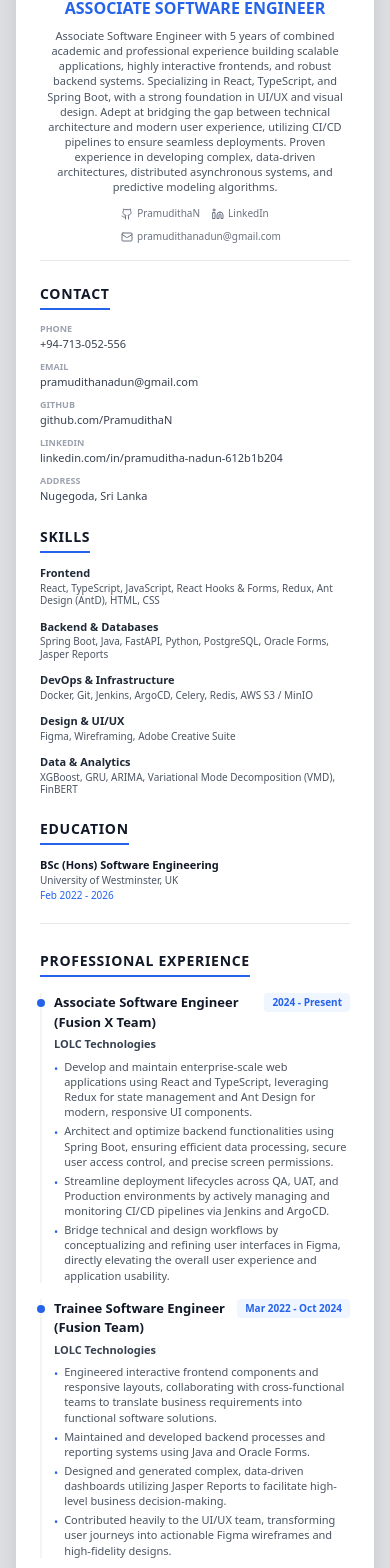
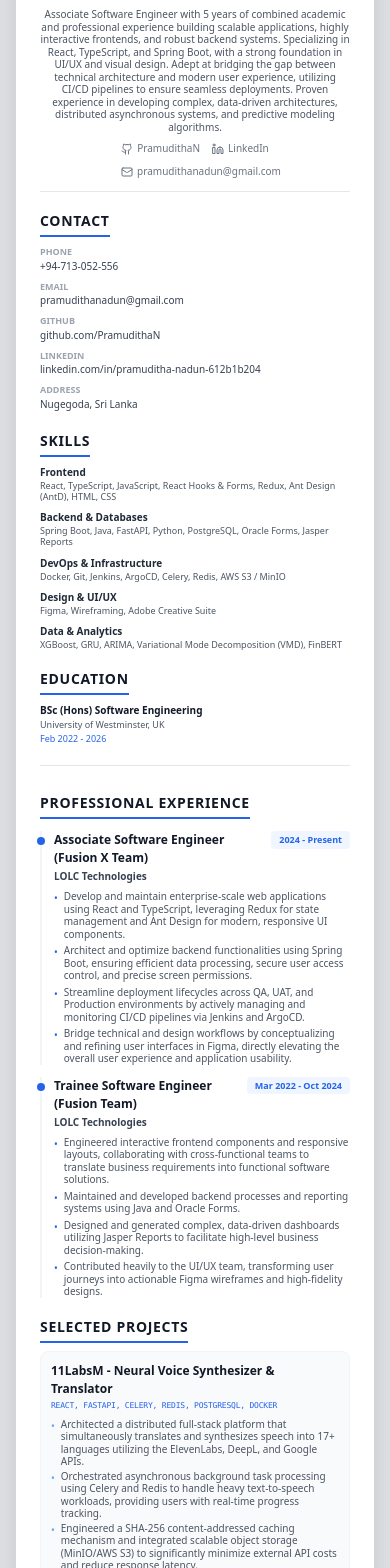
Before and after one commit to PramudithaN/pramuditha_cv, a React (Create React App) app: page / in a window 390 px wide. Shown: the part 292-1860 px from the top of the page. Built offline with nearby package versions, Linux system fonts and the light colour scheme.

Commit message:
feat(responsive): made the size to US letter download

```diff
--- a/src/App.tsx
+++ b/src/App.tsx
@@ -91,31 +91,28 @@ function App() {
   ];
 
   const handleDownloadPDF = () => {
-    // 1. Set state to force desktop layout
     setIsDownloading(true);
 
-    // 2. Wait slightly for the DOM to re-render with strict US Letter dimensions
     setTimeout(() => {
       const element = document.getElementById("resume-content");
       if (element) {
         html2canvas(element, {
           scale: 3,
           useCORS: true,
-          windowWidth: 816, // Letter pixel width
-          windowHeight: 1056, // Letter pixel height
+          windowWidth: 816,
+          windowHeight: 1056,
+          scrollY: 0, // Prevents browser scroll position from clipping the top/bottom
+          scrollX: 0
         }).then((canvas) => {
           const imgData = canvas.toDataURL("image/png");
-          // Use 'letter' format explicitly
           const pdf = new jsPDF("p", "mm", "letter");
 
-          // Strict US Letter dimensions in mm
           const imgWidth = 215.9;
           const imgHeight = 279.4;
 
           pdf.addImage(imgData, "PNG", 0, 0, imgWidth, imgHeight);
           pdf.save("Pramuditha_Nadun_CV.pdf");
 
-          // 3. Revert back to responsive mobile layout
           setIsDownloading(false);
         });
       }
@@ -142,36 +139,34 @@ function App() {
         )}
       </button>
 
-      {/* Responsive Container:
-        If downloading, force strict 816x1056 Letter pixels.
-        If viewing on screen, allow width to flow naturally up to 816px.
-      */}
       <div
         id="resume-content"
         className={`bg-white shadow-2xl box-border shrink-0 ${isDownloading ? 'overflow-hidden' : 'overflow-hidden sm:rounded-lg'}`}
         style={isDownloading ? { width: '816px', height: '1056px' } : { width: '100%', maxWidth: '816px' }}
       >
-        <div className="p-6 md:p-8 h-full flex flex-col">
+        {/* Adjusted padding to p-6 (24px) from p-8 to reclaim vertical space */}
+        <div className="p-6 h-full flex flex-col">
 
-          {/* Header Section */}
-          <div className={`flex mb-5 border-b pb-4 shrink-0 ${isDownloading ? 'items-center flex-row text-left' : 'flex-col md:flex-row items-center text-center md:text-left'}`}>
+          {/* Header Section: Tightened margins to mb-4 pb-3 */}
+          <div className={`flex mb-4 border-b pb-3 shrink-0 ${isDownloading ? 'items-center flex-row text-left' : 'flex-col md:flex-row items-center text-center md:text-left'}`}>
             <img
               src={personalInfo.image}
               alt={personalInfo.name}
-              className={`rounded-full object-cover border-2 border-blue-50 ${isDownloading ? 'w-24 h-24 mr-6 mb-0' : 'w-28 h-28 mb-4 md:w-24 md:h-24 md:mb-0 md:mr-6'}`}
+              className={`rounded-full object-cover border-2 border-blue-50 ${isDownloading ? 'w-20 h-20 mr-5 mb-0' : 'w-24 h-24 mb-4 md:w-20 md:h-20 md:mb-0 md:mr-5'}`}
             />
             <div>
               <h1 className="text-2xl md:text-3xl font-bold text-gray-900 tracking-tight">
                 {personalInfo.name}
               </h1>
-              <h2 className="text-base md:text-lg font-semibold text-blue-600 mb-2">
+              <h2 className="text-base md:text-lg font-semibold text-blue-600 mb-1">
                 {personalInfo.title}
               </h2>
-              <p className="text-gray-600 text-[11px] leading-snug max-w-2xl">
+              {/* Reduced text size to 10px and tightened line height */}
+              <p className="text-gray-600 text-[10px] leading-tight max-w-2xl">
                 {personalInfo.intro}
               </p>
 
-              <div className={`flex items-center space-x-3 md:space-x-4 mt-3 flex-wrap gap-y-2 ${isDownloading ? 'justify-start' : 'justify-center md:justify-start'}`}>
+              <div className={`flex items-center space-x-3 md:space-x-4 mt-2 flex-wrap gap-y-2 ${isDownloading ? 'justify-start' : 'justify-center md:justify-start'}`}>
                 <a href={`https://${personalInfo.github}`} className="text-gray-500 flex items-center text-[10px]">
                   <Github className="w-3 h-3 mr-1" /> {personalInfo.githubUsername}
                 </a>
@@ -188,67 +183,67 @@ function App() {
           {/* Main Content Grid */}
           <div className={`grid gap-6 flex-grow ${isDownloading ? 'grid-cols-3' : 'grid-cols-1 md:grid-cols-3'}`}>
 
-            {/* Left Column (Sidebar) */}
+            {/* Left Column */}
             <div className={`${isDownloading ? 'col-span-1 border-r pr-5' : 'col-span-1 md:border-r md:pr-5 border-b pb-5 md:border-b-0 md:pb-0'}`}>
-              <section className="mb-5">
-                <h3 className="text-sm font-bold text-gray-900 mb-3 uppercase tracking-wider border-b-2 border-blue-600 pb-1 inline-block">
+              <section className="mb-4">
+                <h3 className="text-sm font-bold text-gray-900 mb-2 uppercase tracking-wider border-b-2 border-blue-600 pb-1 inline-block">
                   Contact
                 </h3>
-                <div className="space-y-2">
+                <div className="space-y-1.5">
                   {contactDetails.map((contact, index) => (
                     <div key={index}>
                       <h4 className="text-[9px] font-bold text-gray-400 uppercase">{contact.type}</h4>
-                      <p className="text-gray-700 text-[11px] break-all">{contact.value}</p>
+                      <p className="text-gray-700 text-[10px] break-all">{contact.value}</p>
                     </div>
                   ))}
                 </div>
               </section>
 
-              <section className="mb-5">
-                <h3 className="text-sm font-bold text-gray-900 mb-3 uppercase tracking-wider border-b-2 border-blue-600 pb-1 inline-block">
+              <section className="mb-4">
+                <h3 className="text-sm font-bold text-gray-900 mb-2 uppercase tracking-wider border-b-2 border-blue-600 pb-1 inline-block">
                   Skills
                 </h3>
-                <div className="space-y-3">
+                <div className="space-y-2">
                   {technicalSkills.map((skillGroup, index) => (
                     <div key={index}>
-                      <h4 className="text-[11px] font-bold text-gray-800">{skillGroup.category}</h4>
-                      <p className="text-gray-600 text-[10px] leading-tight">{skillGroup.skills}</p>
+                      <h4 className="text-[10px] font-bold text-gray-800">{skillGroup.category}</h4>
+                      <p className="text-gray-600 text-[9px] leading-tight">{skillGroup.skills}</p>
                     </div>
                   ))}
                 </div>
               </section>
 
               <section>
-                <h3 className="text-sm font-bold text-gray-900 mb-3 uppercase tracking-wider border-b-2 border-blue-600 pb-1 inline-block">
+                <h3 className="text-sm font-bold text-gray-900 mb-2 uppercase tracking-wider border-b-2 border-blue-600 pb-1 inline-block">
                   Education
                 </h3>
                 {education.map((edu, index) => (
                   <div key={index}>
-                    <h4 className="text-[11px] font-bold text-gray-900">{edu.degree}</h4>
-                    <p className="text-gray-600 text-[10px]">{edu.school}</p>
-                    <p className="text-blue-600 font-medium text-[10px]">{edu.year}</p>
+                    <h4 className="text-[10px] font-bold text-gray-900">{edu.degree}</h4>
+                    <p className="text-gray-600 text-[9px]">{edu.school}</p>
+                    <p className="text-blue-600 font-medium text-[9px]">{edu.year}</p>
                   </div>
                 ))}
               </section>
             </div>
 
-            {/* Right Column (Experience & Projects) */}
+            {/* Right Column */}
             <div className={`${isDownloading ? 'col-span-2 pl-1' : 'col-span-1 md:col-span-2 md:pl-1'}`}>
-              <section className="mb-6">
-                <h3 className="text-sm font-bold text-gray-900 mb-4 uppercase tracking-wider border-b-2 border-blue-600 pb-1 inline-block">
+              <section className="mb-4">
+                <h3 className="text-sm font-bold text-gray-900 mb-3 uppercase tracking-wider border-b-2 border-blue-600 pb-1 inline-block">
                   Professional Experience
                 </h3>
                 {experience.map((exp, index) => (
-                  <div key={index} className="mb-4 relative pl-3 border-l-2 border-gray-100">
+                  <div key={index} className="mb-3 relative pl-3 border-l-2 border-gray-100">
                     <div className="absolute w-2 h-2 bg-blue-600 rounded-full -left-[5px] top-1.5"></div>
-                    <div className="flex justify-between items-start mb-1">
-                      <h4 className="text-[13px] font-bold text-gray-900">{exp.role}</h4>
-                      <span className="text-blue-600 font-semibold text-[10px] bg-blue-50 px-2 py-0.5 rounded whitespace-nowrap ml-2">{exp.period}</span>
+                    <div className="flex justify-between items-start mb-0.5">
+                      <h4 className="text-[12px] font-bold text-gray-900">{exp.role}</h4>
+                      <span className="text-blue-600 font-semibold text-[9px] bg-blue-50 px-2 py-0.5 rounded whitespace-nowrap ml-2">{exp.period}</span>
                     </div>
-                    <p className="text-gray-700 font-semibold text-[11px] mb-1.5">{exp.company}</p>
+                    <p className="text-gray-700 font-semibold text-[10px] mb-1.5">{exp.company}</p>
                     <ul className="space-y-1">
                       {exp.description.map((point, i) => (
-                        <li key={i} className="text-gray-600 text-[11px] flex items-start leading-snug">
+                        <li key={i} className="text-gray-600 text-[10px] flex items-start leading-tight">
                           <span className="text-blue-600 mr-1.5 mt-0.5">•</span>
                           <span>{point}</span>
                         </li>
@@ -263,12 +258,12 @@ function App() {
                   Selected Projects
                 </h3>
                 {projects.map((project, index) => (
-                  <div key={index} className="mb-2 bg-gray-50 p-3 rounded-lg border border-gray-100">
-                    <h4 className="text-[13px] font-bold text-gray-900 mb-0.5">{project.title}</h4>
-                    <p className="text-blue-600 text-[9px] font-mono mb-2 uppercase tracking-tight">{project.tech}</p>
-                    <ul className="space-y-1">
+                  <div key={index} className="mb-2 bg-gray-50 p-2.5 rounded-lg border border-gray-100">
+                    <h4 className="text-[12px] font-bold text-gray-900 mb-0.5">{project.title}</h4>
+                    <p className="text-blue-600 text-[8px] font-mono mb-1.5 uppercase tracking-tight">{project.tech}</p>
+                    <ul className="space-y-0.5">
                       {project.description.map((point, i) => (
-                        <li key={i} className="text-gray-600 text-[11px] flex items-start leading-snug">
+                        <li key={i} className="text-gray-600 text-[10px] flex items-start leading-tight">
                           <span className="text-blue-400 mr-1.5 mt-0.5">•</span>
                           <span>{point}</span>
                         </li>
```
